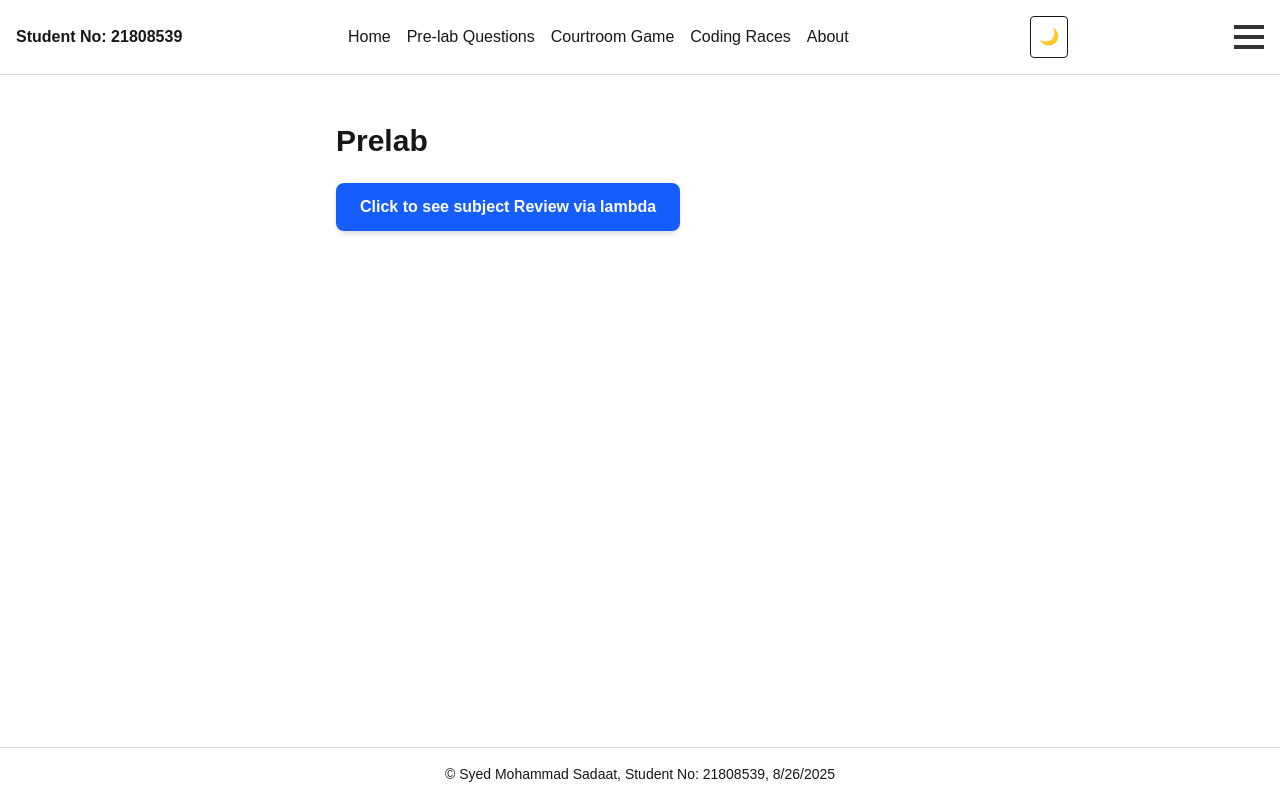
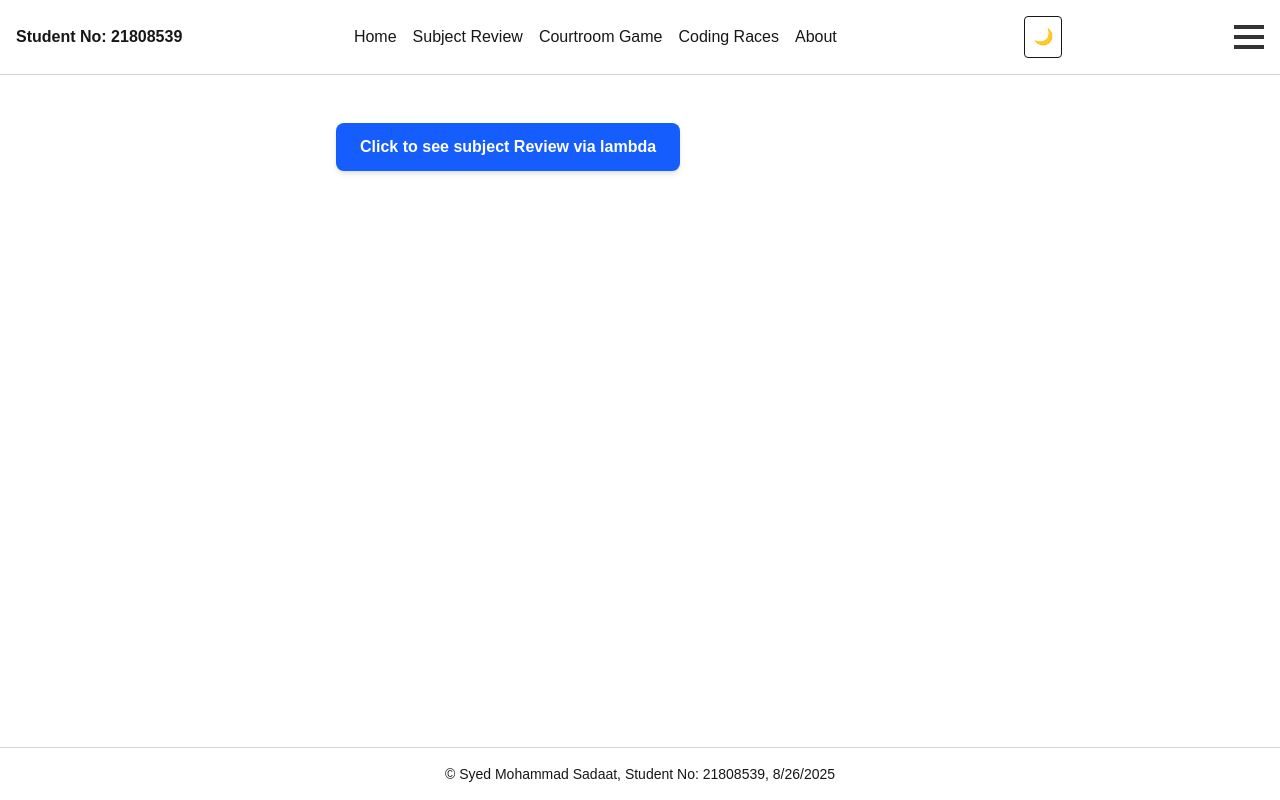
Before and after one commit to Sadaat17/cwa-Assignment, a Next.js app: page /prelab in a window 1280 px wide. Built offline with nearby package versions, Linux system fonts and the light colour scheme.

Commit message:
Fix Docker pg package issue and update navigation routes - Add Lambda review button to prelab page - Fix navigation links to match actual routes (/prelab, /escape-room) - Fix Docker configuration to include node_modules with pg package - Fix ESLint apostrophe error in escape-room page

```diff
--- a/app/escape-room/page.tsx
+++ b/app/escape-room/page.tsx
@@ -592,7 +592,7 @@ export default function CourtroomGame() {
                                             Congratulations!
                                         </h2>
                                         <p className="text-gray-700 mb-2">
-                                            You've completed all debugging challenges!
+                                            You&apos;ve completed all debugging challenges!
                                         </p>
                                         <p className="text-gray-600 mb-6">
                                             Time: <span className="font-bold">{time}s</span>
--- a/app/prelab/page.tsx
+++ b/app/prelab/page.tsx
@@ -36,7 +36,7 @@ export default function PrelabPage() {
 
     return (
         <div className="container mx-auto p-8 max-w-2xl">
-            <h1 className="text-3xl font-bold mb-6">Prelab</h1>
+
 
             <button
                 onClick={fetchLambdaReview}
--- a/components/Header.tsx
+++ b/components/Header.tsx
@@ -28,10 +28,10 @@ export default function Header() {
                             <Link href="/">Home</Link>
                         </li>
                         <li>
-                            <Link href="/Subject Review">Pre-lab Questions</Link>
+                            <Link href="/prelab">Subject Review</Link>
                         </li>
                         <li>
-                            <Link href="/Courtroom">Courtroom Game</Link>
+                            <Link href="/escape-room">Courtroom Game</Link>
                         </li>
                         <li>
                             <Link href="/coding-races">Coding Races</Link>
```
Also changed, not shown: 1 other file (tests, documents, lock files or other folders).
